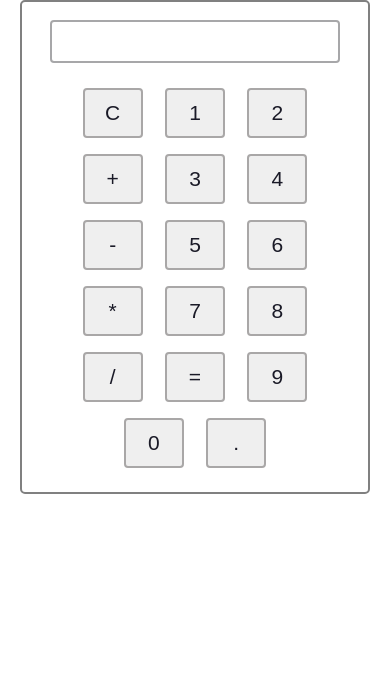
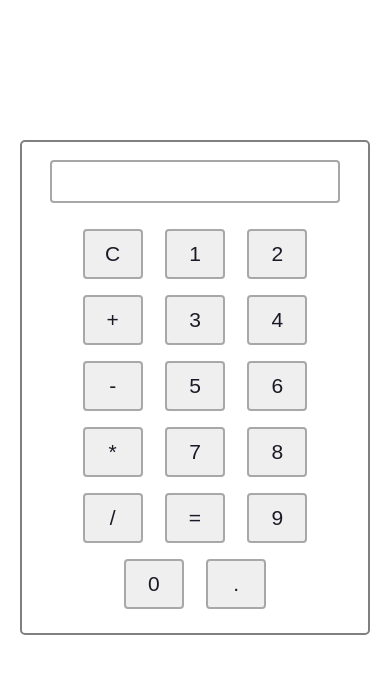
Before and after one commit to itsindrajput/calculator, a plain HTML site: page index.html in a window 390 px wide. Drawn offline with Linux system fonts and the light colour scheme.

Commit message:
Updated index.css
Fixed Some Ui/Ux

```diff
--- a/index.css
+++ b/index.css
@@ -12,6 +12,16 @@
   text-align: center;
   margin: auto;
   justify-content: center;
+}
+
+body{
+  margin: 9% auto;
+}
+
+@media screen and (max-width: 600px) {
+  body {
+    margin: 36% auto;
+  }
 }
 
 #display{
```
